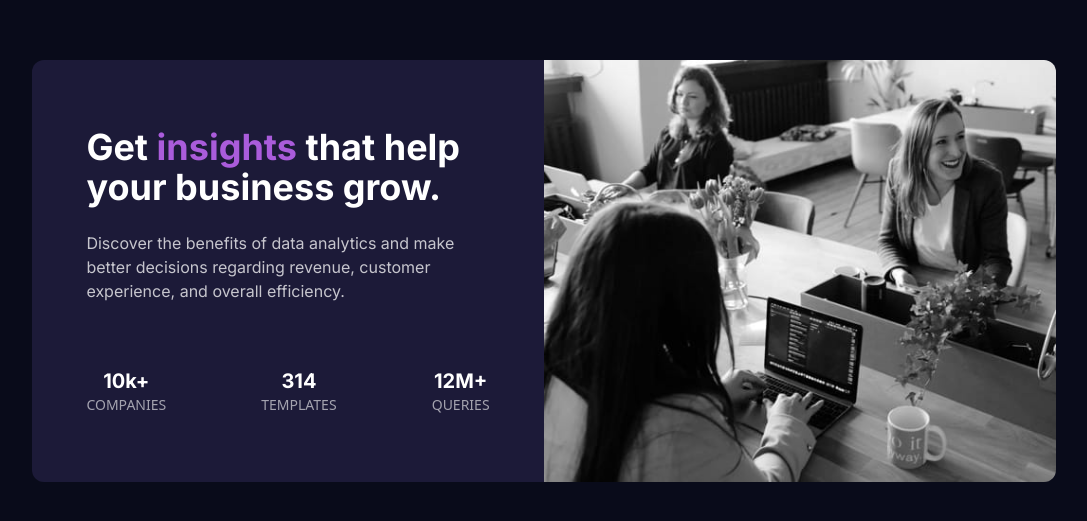
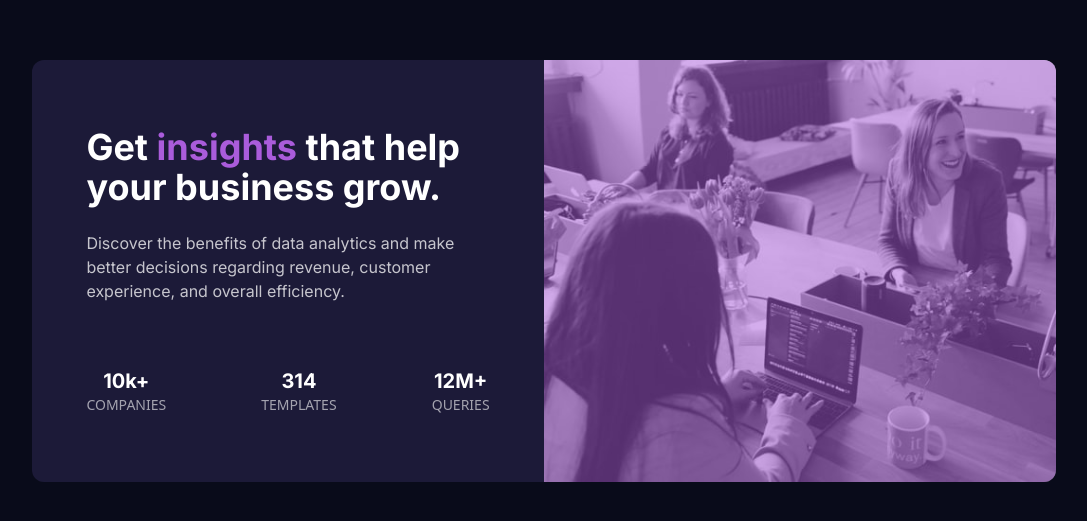
Before and after one commit to Friendlesso/Stats-Preview-Card, a React (Vite) app: page / in a window 1280 px wide. Shown: the part 129-650 px from the top of the page, without its empty margins (96-1183 px from the left). Built offline with nearby package versions, Linux system fonts and the light colour scheme.

Commit message:
Fix typo in image accent color variable

```diff
--- a/src/index.css
+++ b/src/index.css
@@ -12,7 +12,7 @@
     --accent-color: hsl(277, 64%, 61%);
 
   /* Image Overlay color */
-    --image-accent-color: hlsa(277, 64%, 61%, 0.5);
+    --image-accent-color: hsla(277, 64%, 61%, 0.5);
 
   /* Main paragraph color */
     --main-p-color: hsla(0, 0%, 100%, 0.75);
```
